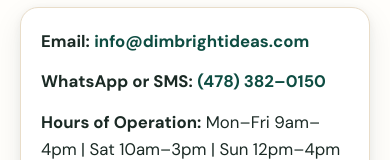
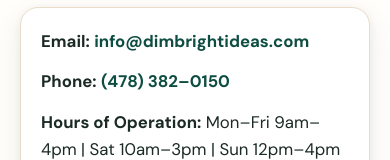
Before and after one commit to diminfomacon-beep/dimbrightideas, a plain HTML site: page contact-us/index.html in a window 390 px wide. Shown: the part 466-626 px from the top of the page. Drawn offline with Linux system fonts and the light colour scheme.

Commit message:
Contact Us: label the phone number as Phone instead of WhatsApp or SMS

```diff
--- a/contact-us/index.html
+++ b/contact-us/index.html
@@ -102,7 +102,7 @@
   </div>
   <div class="card">
     <p class="contact-line"><strong>Email:</strong> <a href="mailto:info@dimbrightideas.com">info@dimbrightideas.com</a></p>
-    <p class="contact-line"><strong>WhatsApp or SMS:</strong> <a href="tel:+14783820150">(478) 382&ndash;0150</a></p>
+    <p class="contact-line"><strong>Phone:</strong> <a href="tel:+14783820150">(478) 382&ndash;0150</a></p>
     <p class="contact-line"><strong>Hours of Operation:</strong> Mon&ndash;Fri 9am&ndash;4pm | Sat 10am&ndash;3pm | Sun 12pm&ndash;4pm (EST)</p>
     <p>We respond within 24&ndash;48 business hours. For a custom order, you can also start in the <a href="../design-studio/">Design Studio</a> or send a <a href="../quote-request/">quote request</a>.</p>
   </div>
```
